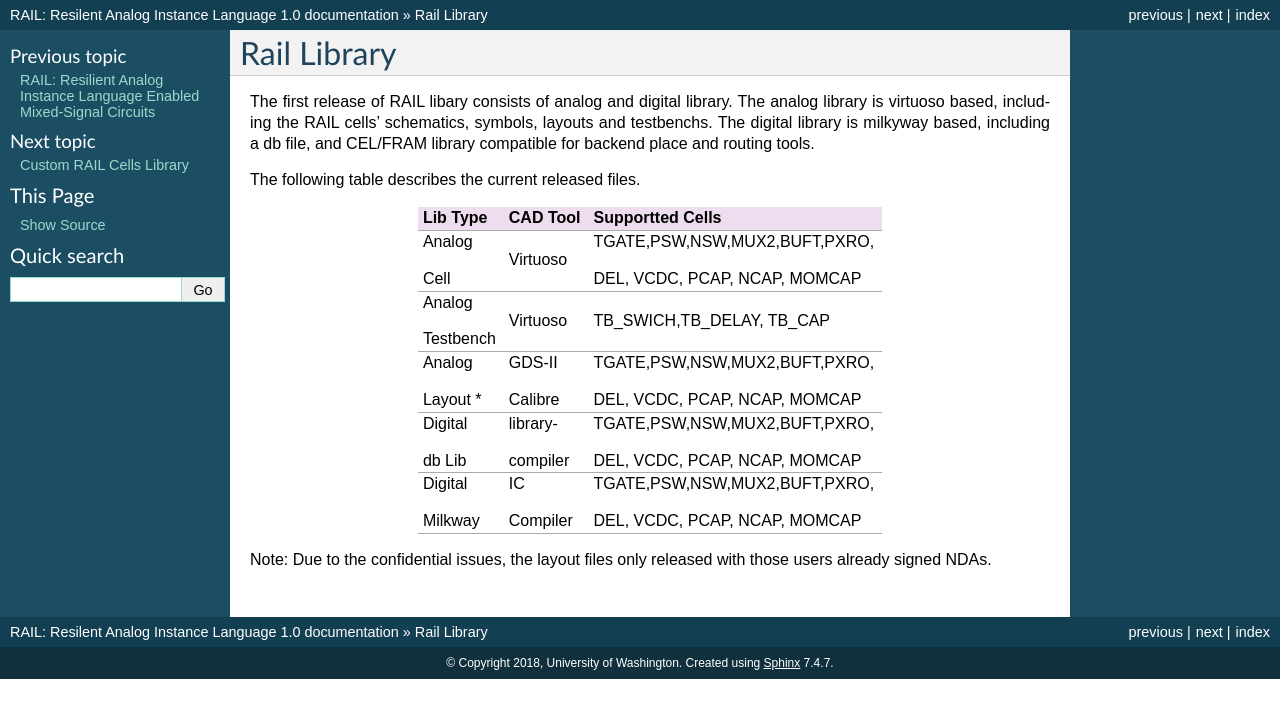
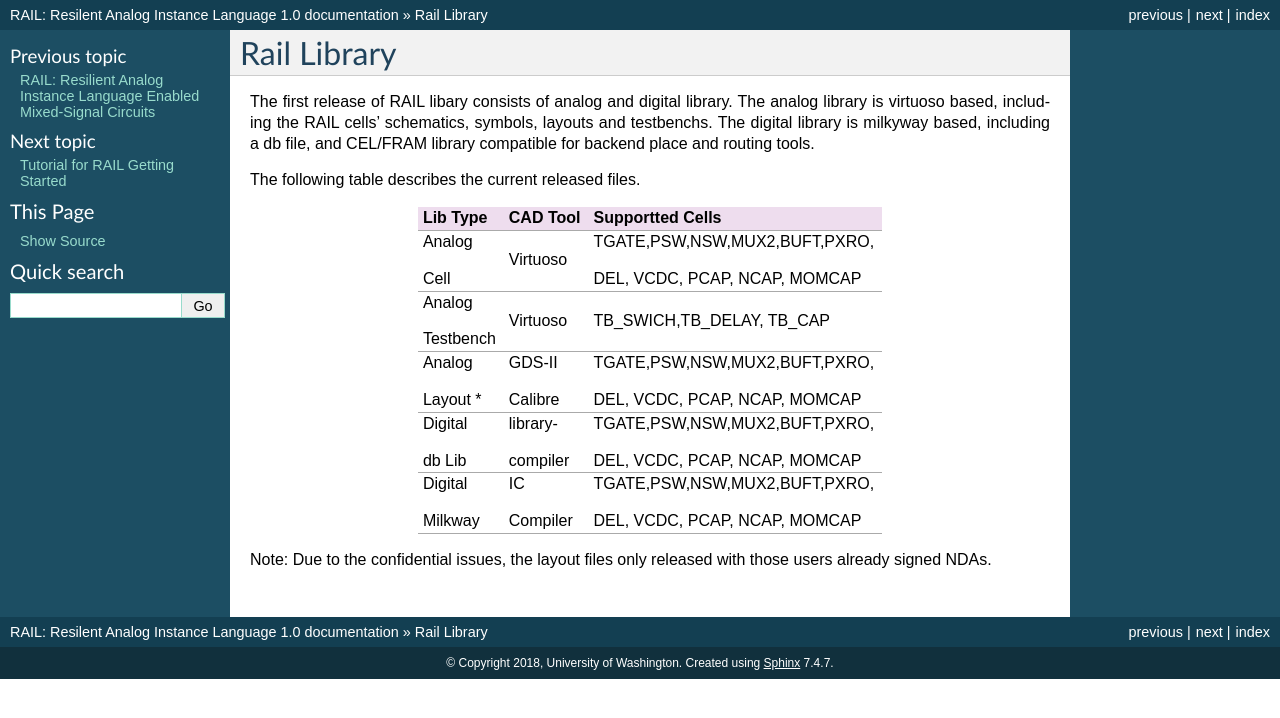
Before and after one commit to silicontalks/raildoc, a Sphinx documentation site: the page built from docs/railib.rst, in a window 1280 px wide. Shown: the top 718 px of the page. Built offline with Sphinx 7.4.7, drawn with Linux system fonts in a browser that asks for light colours; part of the change alters nothing that is shown.

```diff
--- a/docs/railib.rst
+++ b/docs/railib.rst
@@ -36,7 +36,8 @@ Note: Due to the confidential issues, the layout files only released with those
 
 
 .. toctree::
-   :maxdepth: 2
+   :maxdepth: 1
    :hidden:
 
+   railib/tutgst.rst
    railib/analog.rst
```
